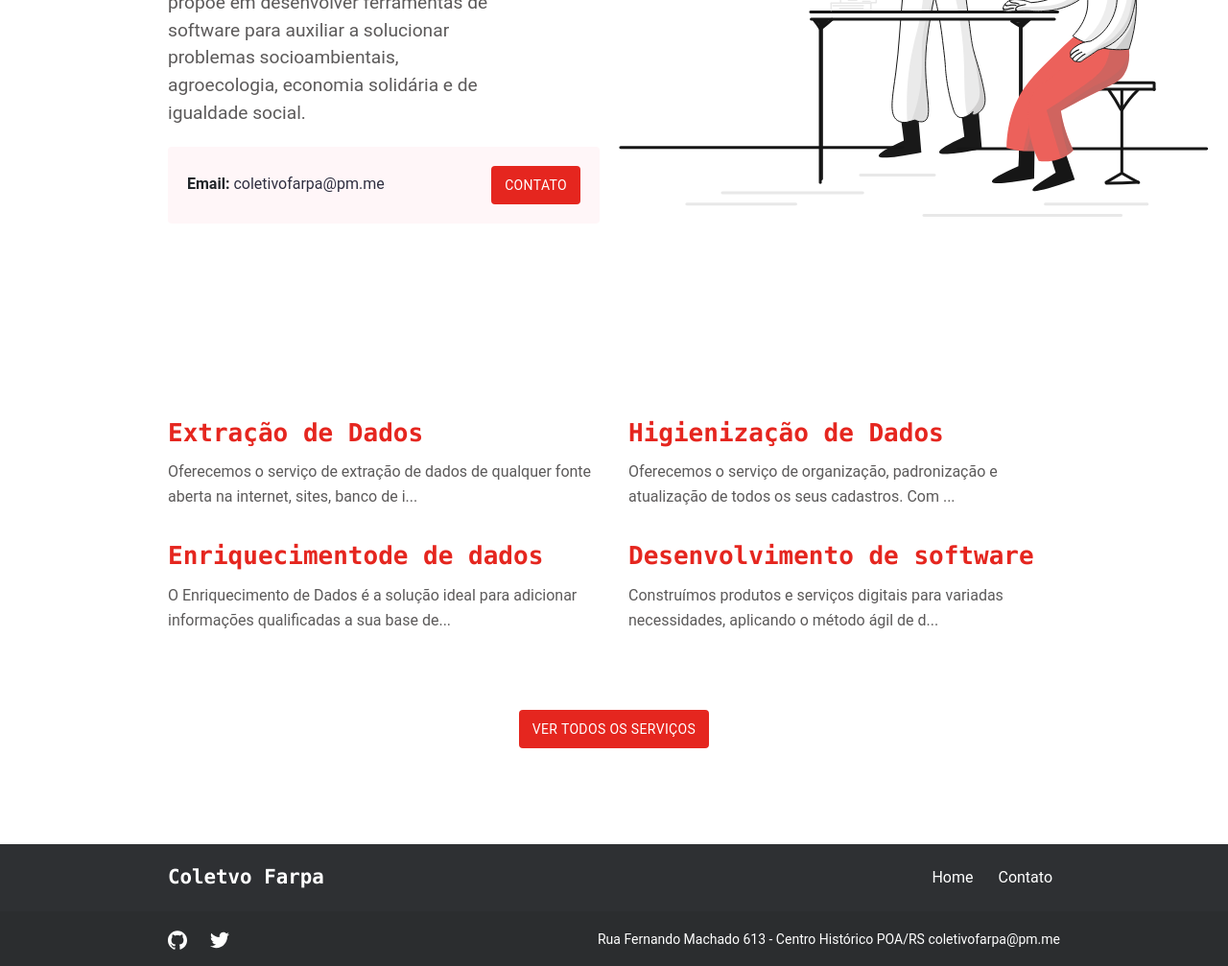
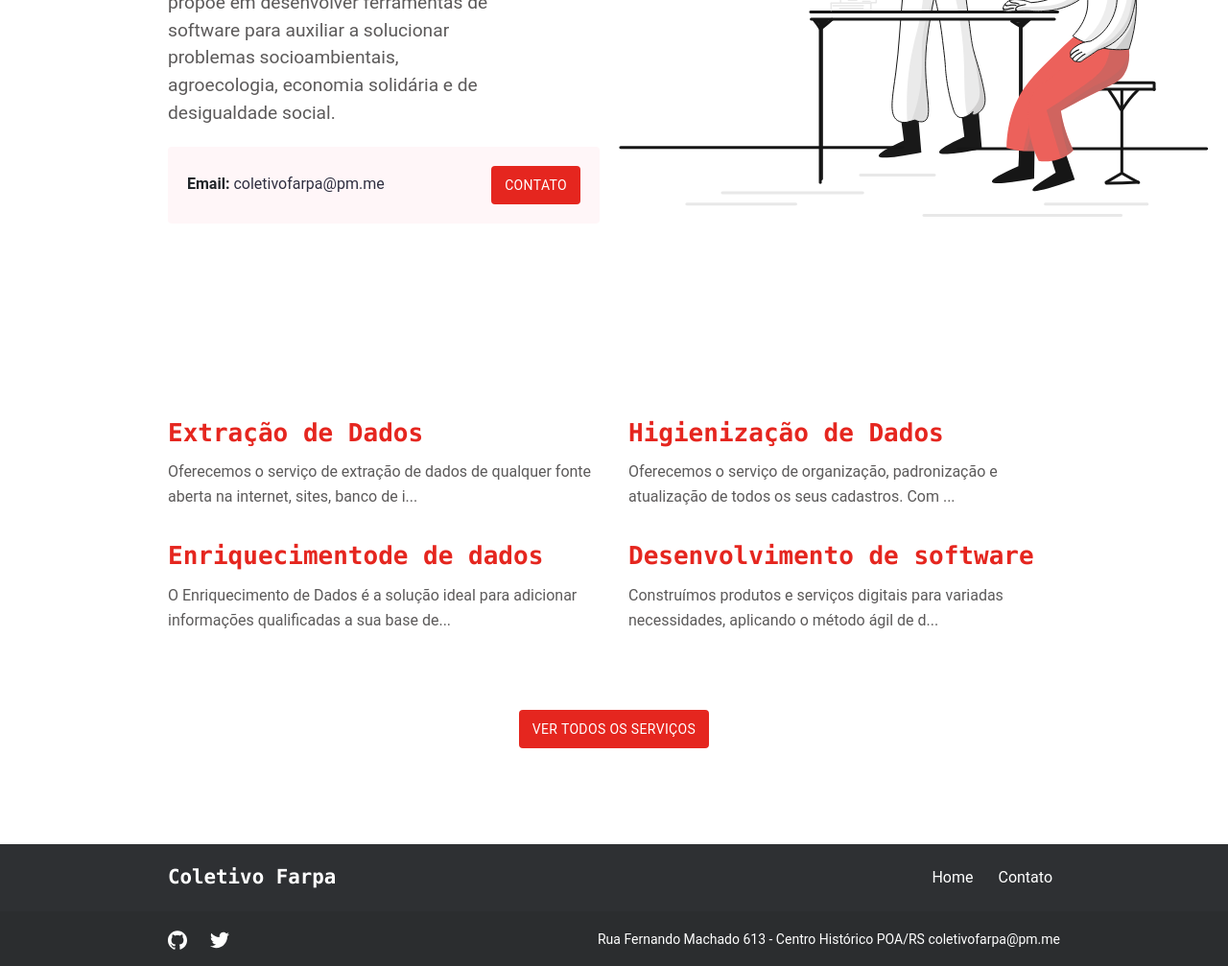
Before and after one commit to coletivofarpa/coletivofarpa.github.io, a Jekyll site: the page built from index.md, in a window 1280 px wide. Shown: the part 531-1538 px from the top of the page at 96% size. Built offline with Jekyll 4.4.1, drawn with Linux system fonts in a browser that asks for light colours; some of the changed text lies outside the part shown.

Commit message:
site adjustments

```diff
--- a/_config.yml
+++ b/_config.yml
@@ -1,6 +1,6 @@
 baseurl: '/'
 permalink: pretty
-title: 'Coletvo Farpa'
+title: 'Coletivo Farpa'
 
 logo:
   mobile: "images/logo/logo-mobile.svg"
--- a/index.md
+++ b/index.md
@@ -10,4 +10,4 @@ show_call_box: true
 
 # Coletivo Farpa
 
-Somos um coletivo autônomo que se propõe em desenvolver ferramentas de software para auxiliar a solucionar problemas socioambientais, agroecologia, economia solidária e de igualdade social.
+Somos um coletivo autônomo que se propõe em desenvolver ferramentas de software para auxiliar a solucionar problemas socioambientais, agroecologia, economia solidária e de desigualdade social.
```
